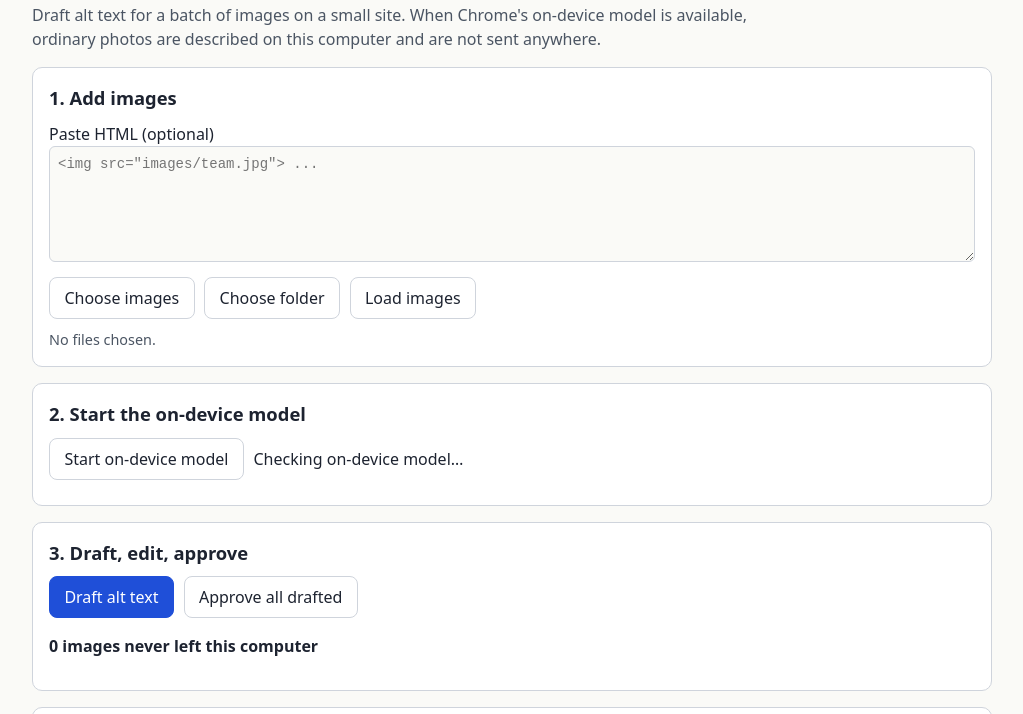
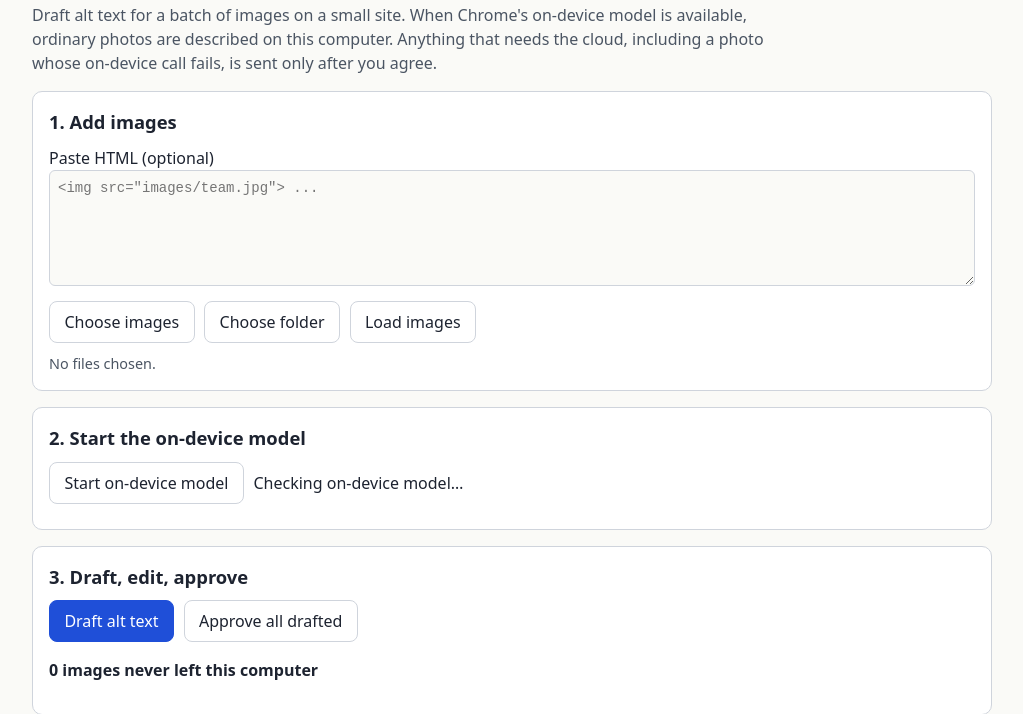
Before and after one commit to wongang2/altbatch, a website built with Vite: page index.html in a window 1280 px wide. Shown: the part 83-797 px from the top of the page, without its empty margins (128-1151 px from the left). Built offline with nearby package versions, Linux system fonts and the light colour scheme; some packages are replaced by stand-ins of ours.

Commit message:
First screen: say that cloud use, including device-call fallbacks, needs consent
Co-Authored-By: Claude Opus 5.5 <noreply@anthropic.com>

```diff
--- a/index.html
+++ b/index.html
@@ -11,7 +11,7 @@
   <a class="skip" href="#cards">Skip to cards</a>
   <header>
     <h1>AltBatch</h1>
-    <p class="lead">Draft alt text for a batch of images on a small site. When Chrome's on-device model is available, ordinary photos are described on this computer and are not sent anywhere.</p>
+    <p class="lead">Draft alt text for a batch of images on a small site. When Chrome's on-device model is available, ordinary photos are described on this computer. Anything that needs the cloud, including a photo whose on-device call fails, is sent only after you agree.</p>
   </header>
   <main>
     <section aria-labelledby="in-h" class="panel">
```
